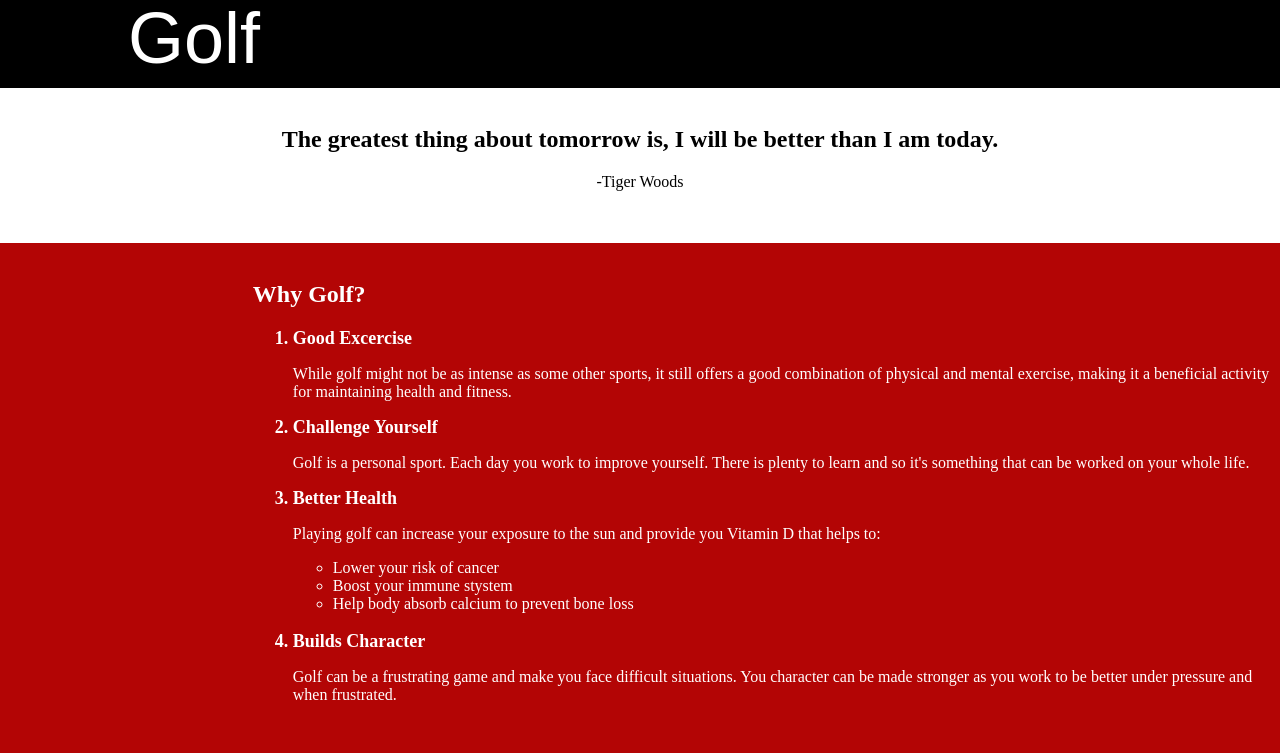
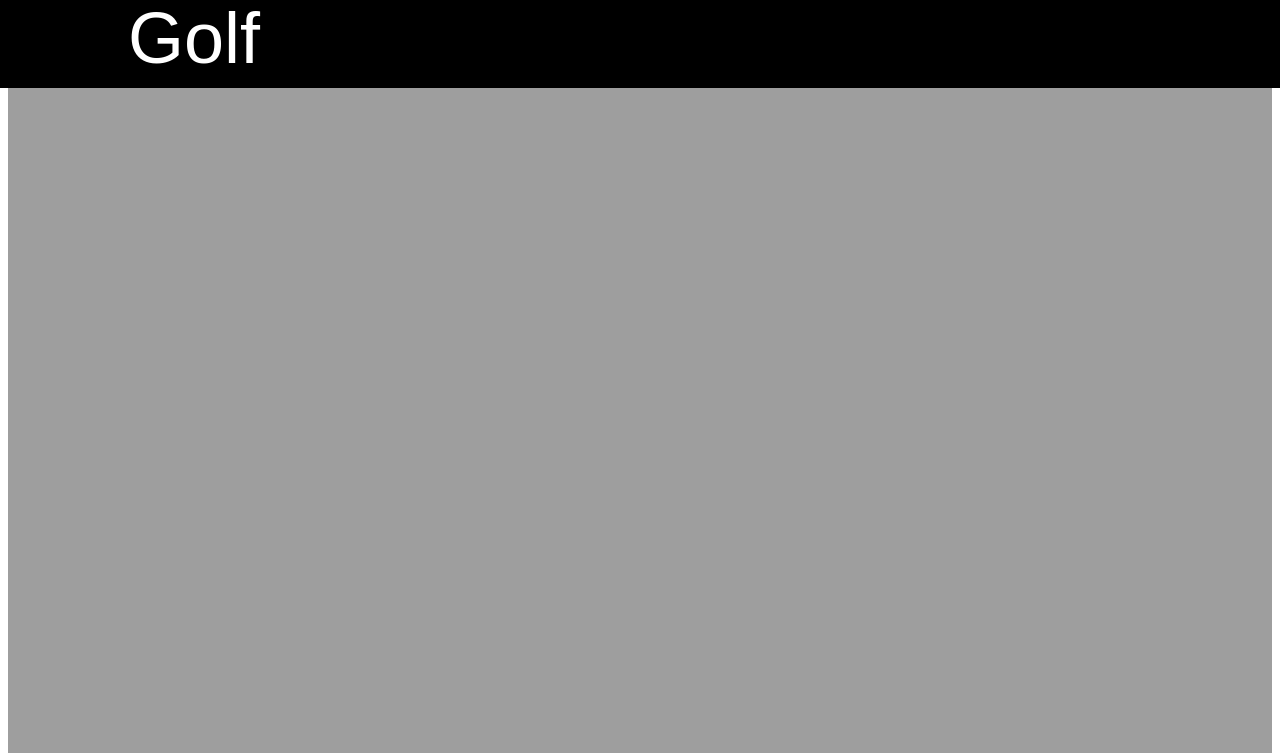
Before and after one commit to spenhakes/IS201, a plain HTML site: page golf.html in a window 1280 px wide. Shown: the top 753 px of the page. Drawn offline with Linux system fonts and the light colour scheme; the site is published under a folder, as on GitHub Pages, so addresses that start at the root find nothing; grey boxes are pictures that could not be loaded; a web font is replaced by a local one.

Commit message:
Update golf.html

```diff
--- a/golf.html
+++ b/golf.html
@@ -9,7 +9,7 @@
     <link rel="preconnect" href="https://fonts.googleapis.com">
     <link rel="preconnect" href="https://fonts.gstatic.com" crossorigin>
     <link href="https://fonts.googleapis.com/css2?family=Tac+One&display=swap" rel="stylesheet">
-    <link rel="icon" type="image/x-icon" href="/assets/golf-ball.png" />
+    <link rel="icon" type="image/x-icon" href="assets/golf-ball.png" />
 </head>
 <body>
     <div class="header">
@@ -17,7 +17,7 @@
     </div>
     <div class="body, top">
         <div class="quote">
-        <img id="fullimage" src="/assets/images/Untitled design (3).png" alt="">
+        <img id="fullimage" src="assets/images/Untitled design (3).png" alt="">
         <h2>The greatest thing about tomorrow is, I will be better than I am today.</h2>
         <p>-Tiger Woods</p>
         </div>
```
